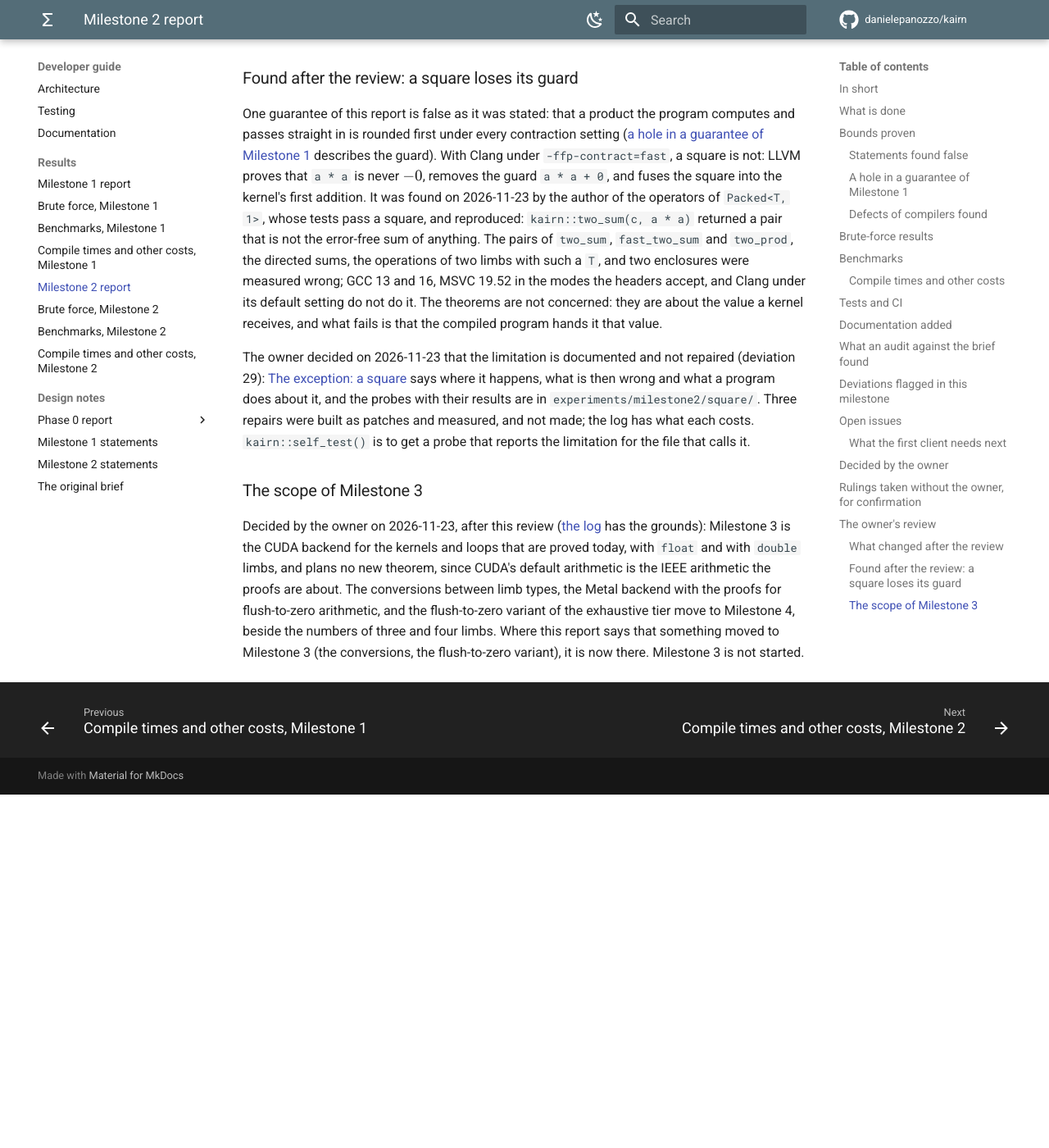
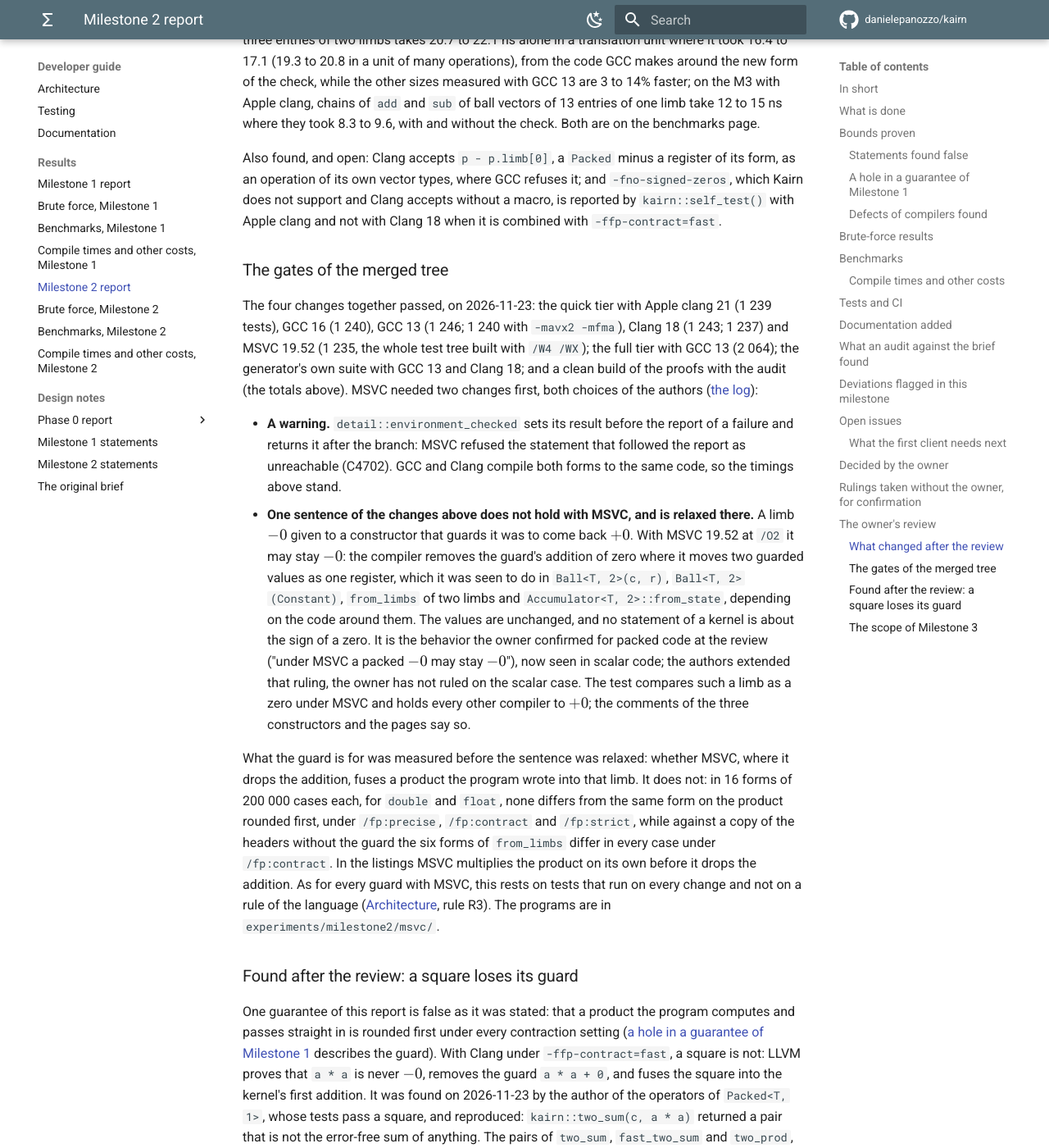
Before and after one commit to danielepanozzo/kairn, an MkDocs documentation site: the page built from docs/developer/results/milestone2.md, in a window 1280 px wide and 1400 px high, scrolled down 29089 px. Shown: the whole window at 82% size. Built offline with MkDocs 1.6.1 and Material for MkDocs 9.7.7, drawn with Linux system fonts in a browser that asks for light colours; comment, search, counter and statistics services are not loaded; before the commit the page ends 30058 px from its top, so only the background shows below that; some of the changed text lies outside the part shown.

Commit message:
The gates of the merged tree recorded: two choices for MSVC, one of them a sentence relaxed there
The four changes of the owner's review passed every tier together on the three test
machines. MSVC needed two changes, both choices of the authors, now in the report, the
table of compiler defects and the decisions log:

- detail::environment_checked returns after the branch of the report (C4702).
- With MSVC a limb -0 given to a constructor that guards it may stay -0: the compiler
  removes the addition of zero where it moves two guarded values as one register. The
  values are unchanged and no statement of a kernel is about the sign of a zero. This
  extends to scalar code the ruling for packed code that the owner confirmed at the
  review; the owner has not ruled on the scalar case. Measured first: the guard still
  keeps a product of the program out of the kernel there (16 forms, 200 000 cases each).

version.hpp's entry for 0.3.1 gets the clause; a comment of the experiment named a file
that is not in the tree.

Co-Authored-By: Claude Fable 5.2 <noreply@anthropic.com>
Claude-Session: https://claude.ai/code/session_01ULwCxzT6Dhw9xUiTw8mJz1

```diff
--- a/docs/developer/results/milestone2.md
+++ b/docs/developer/results/milestone2.md
@@ -243,6 +243,7 @@ x86-64 (1.25 to 2.3 times) and nothing measurable on the Mac.
 | MSVC 19.52 | cannot `bit_cast`, in constant evaluation, an element of a `float` array member initialized with `{}` | the tests of the signs of a ball | the limbs are initialized with zeros written out; latent since Milestone 1 |
 | MSVC 19.52 | refuses in constant evaluation a `float` product whose exact value exceeds the largest `float` although it rounds to it | `two_prod`'s tests | one assertion is `double`-only with MSVC |
 | MSVC | folds the packed guard (an addition of zero), so a −0 stays −0 in packed code; values unaffected, and the guard still blocks the fusion | the packed tests | tests compare zeros as zeros under MSVC |
+| MSVC 19.52, `/O2` (`/fp:precise`, `/fp:contract`) | removes the addition of zero of the scalar guard where it moves two guarded values as one register, so a −0 given to `Ball<T, 2>(c, r)`, `Ball<T, 2>(Constant)`, `from_limbs` of two limbs or `Accumulator<T, 2>::from_state` may stay −0; values unaffected, and the guard still blocks the fusion | `api.constexpr`, at [the gates of the changes of the review](#the-gates-of-the-merged-tree) | the run-time checks compare zeros as zeros under MSVC, and the texts say so; `experiments/milestone2/msvc/guard_pair.cpp` reproduces it without Kairn |
 | MSVC 19.52 | in constant evaluation, refuses a `float` sum whose exact value exceeds the largest `float` although it rounds to it (the test of a canonical pair in a debug build) | the first MSVC build of the interface additions | the compile-time test takes a pair below the largest number with MSVC |
 | clang-cl (hosted CI) | under rounding downward, the one-limb constructor of a ball vector returned the whole space: its radius is −0 there, and the test of its sign came out false (the mechanism was not established: no clang-cl on a test machine) | the tests of the rounding modes | that constructor checks the rounding mode like the functions that round; the other one-limb constructors exempt by the same argument are an open issue |
 | GCC 13, `-ffp-contract=fast` | rewrites `a + a` as `a * 2` and fuses it | the generator's tests | the generator refuses `add(a, a)` |
@@ -826,7 +827,8 @@ nothing admitted.
 - **`Ball(Expansion<T, 2>, r)` guards its center** ([open issue 12](#open-issues)), through
   `ball_make_2_entry`, proved by reduction to `ball_make_2`, which stays for centers that a
   kernel wrote. Its statement gives the center of a finite ball as the values given, where
-  `ball_make_2` gives the limbs themselves: a limb $-0$ comes back $+0$. By a choice of the
+  `ball_make_2` gives the limbs themselves: a limb $-0$ comes back $+0$ (but with MSVC, where it
+  may stay $-0$: [the gates](#the-gates-of-the-merged-tree)). By a choice of the
   authors the constructors of an interval from numbers of two limbs guard their limbs the same
   way (`interval_make_2_entry`, whose statement is `interval_make_2`'s word for word), and
   `Accumulator::from_state` of two limbs guards its running sum. Cost: 0 to 14% of a
@@ -858,6 +860,39 @@ Also found, and open: Clang accepts `p - p.limb[0]`, a `Packed` minus a register
 an operation of its own vector types, where GCC refuses it; and `-fno-signed-zeros`, which Kairn
 does not support and Clang accepts without a macro, is reported by `kairn::self_test()` with
 Apple clang and not with Clang 18 when it is combined with `-ffp-contract=fast`.
+
+### The gates of the merged tree
+
+The four changes together passed, on 2026-11-23: the quick tier with Apple clang 21 (1 239
+tests), GCC 16 (1 240), GCC 13 (1 246; 1 240 with `-mavx2 -mfma`), Clang 18 (1 243; 1 237) and
+MSVC 19.52 (1 235, the whole test tree built with `/W4 /WX`); the full tier with GCC 13 (2 064);
+the generator's own suite with GCC 13 and Clang 18; and a clean build of the proofs with the
+audit (the totals above). MSVC needed two changes first, both choices of the authors
+([the log](../design/phase0/decisions.md#decisions-log)):
+
+- **A warning.** `detail::environment_checked` sets its result before the report of a failure and
+  returns it after the branch: MSVC refused the statement that followed the report as unreachable
+  (C4702). GCC and Clang compile both forms to the same code, so the timings above stand.
+- **One sentence of the changes above does not hold with MSVC, and is relaxed there.** A limb
+  $-0$ given to a constructor that guards it was to come back $+0$. With MSVC 19.52 at `/O2` it
+  may stay $-0$: the compiler removes the guard's addition of zero where it moves two guarded
+  values as one register, which it was seen to do in `Ball<T, 2>(c, r)`, `Ball<T, 2>(Constant)`,
+  `from_limbs` of two limbs and `Accumulator<T, 2>::from_state`, depending on the code around
+  them. The values are unchanged, and no statement of a kernel is about the sign of a zero. It is
+  the behavior the owner confirmed for packed code at the review ("under MSVC a packed $-0$ may
+  stay $-0$"), now seen in scalar code; the authors extended that ruling, the owner has not ruled
+  on the scalar case. The test compares such a limb as a zero under MSVC and holds every other
+  compiler to $+0$; the comments of the three constructors and the pages say so.
+
+  What the guard is for was measured before the sentence was relaxed: whether MSVC, where it
+  drops the addition, fuses a product the program wrote into that limb. It does not: in 16 forms
+  of 200 000 cases each, for `double` and `float`, none differs from the same form on the product
+  rounded first, under `/fp:precise`, `/fp:contract` and `/fp:strict`, while against a copy of
+  the headers without the guard the six forms of `from_limbs` differ in every case under
+  `/fp:contract`. In the listings MSVC multiplies the product on its own before it drops the
+  addition. As for every guard with MSVC, this rests on tests that run on every change and not on
+  a rule of the language ([Architecture](../architecture.md#the-kernel-ir), rule R3). The programs
+  are in `experiments/milestone2/msvc/`.
 
 ### Found after the review: a square loses its guard
 
```
Also changed, not shown: docs/developer/design/phase0/decisions.md (+1 -0 lines), 2 other files.
